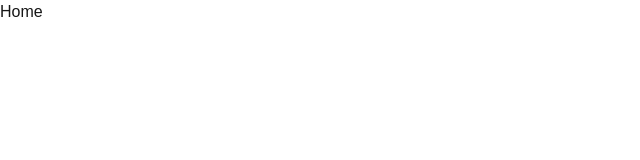
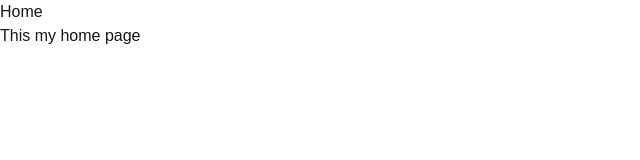
Before and after one commit to bricard-dev/next-ci, a Next.js app: page / in a window 1280 px wide. Shown: the top 160 px of the page, without its empty margins (0-640 px from the left). Built offline with nearby package versions, Linux system fonts and the light colour scheme.

Commit message:
Add descriptive paragraph to home page

```diff
--- a/src/app/page.tsx
+++ b/src/app/page.tsx
@@ -2,6 +2,7 @@ export default function Home() {
   return (
     <main>
       <h1>Home</h1>
+      <p>This my home page</p>
     </main>
   );
 }
```
